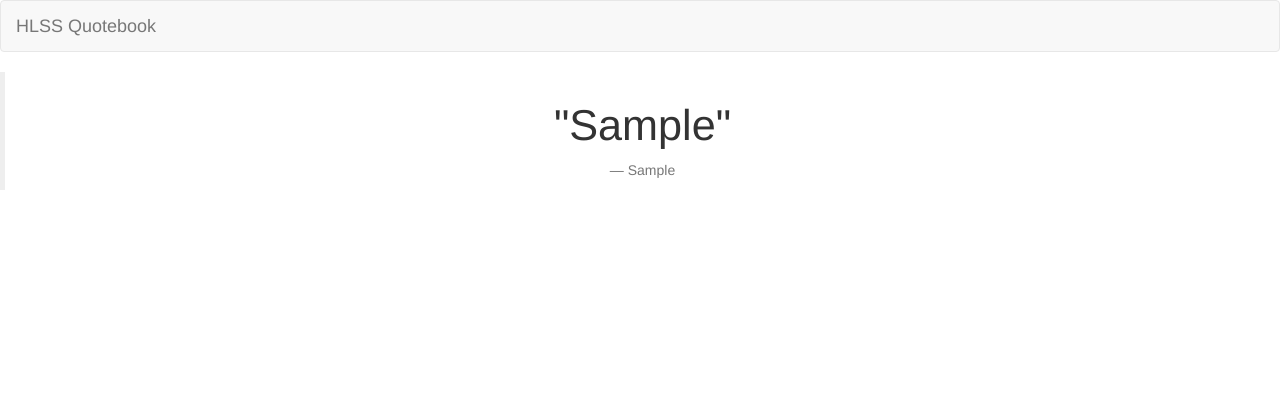
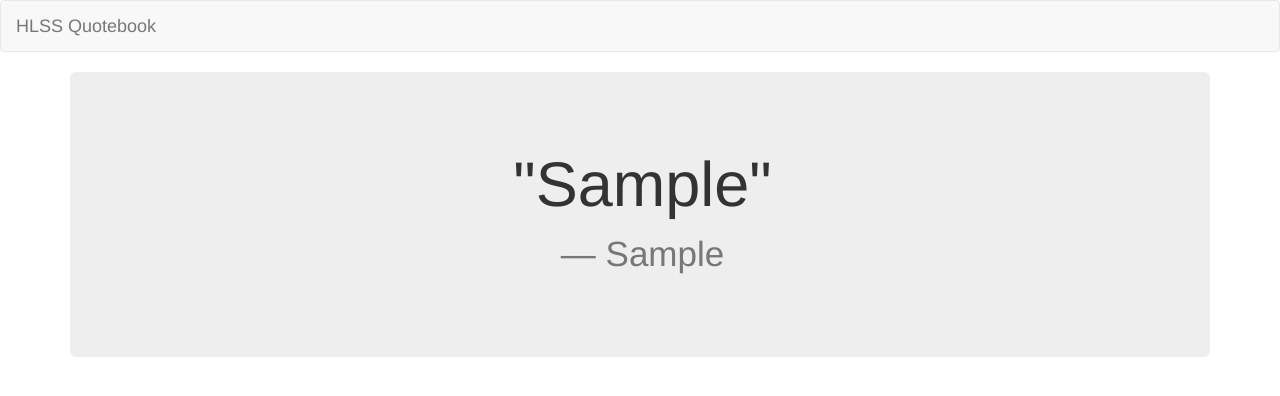
Before and after one commit to MadDoctor5813/Quotebook, a Django app: page / in a window 1280 px wide. Shown: the top 396 px of the page. Run offline with Django 3.2, Linux system fonts and the light colour scheme; tables that the repository leaves empty hold one stand-in row (values such as "Sample post"); some libraries are stand-ins or nearby versions.

Commit message:
Quote formatting improvements

```diff
--- a/Quotebook/app/templates/app/quote.html
+++ b/Quotebook/app/templates/app/quote.html
@@ -20,11 +20,14 @@
 			</div>
 		</div>
 	</nav>
-
-	<blockquote class="blockquote text-center">
-		<h1><big>"{{ quote }}"</big></h1>
-		<footer class="blockquote-footer">{{ attribution }}</footer>
-	</blockquote>
+    <div class="container">
+        <div class="jumbotron">
+	        <blockquote class="blockquote text-center">
+		        <h1>"{{ quote }}"</h1>
+		        <footer style="font-size:2em">{{ attribution }}</footer>
+	        </blockquote>
+        </div>
+    </div>
 
 </body>
 </html>
```
